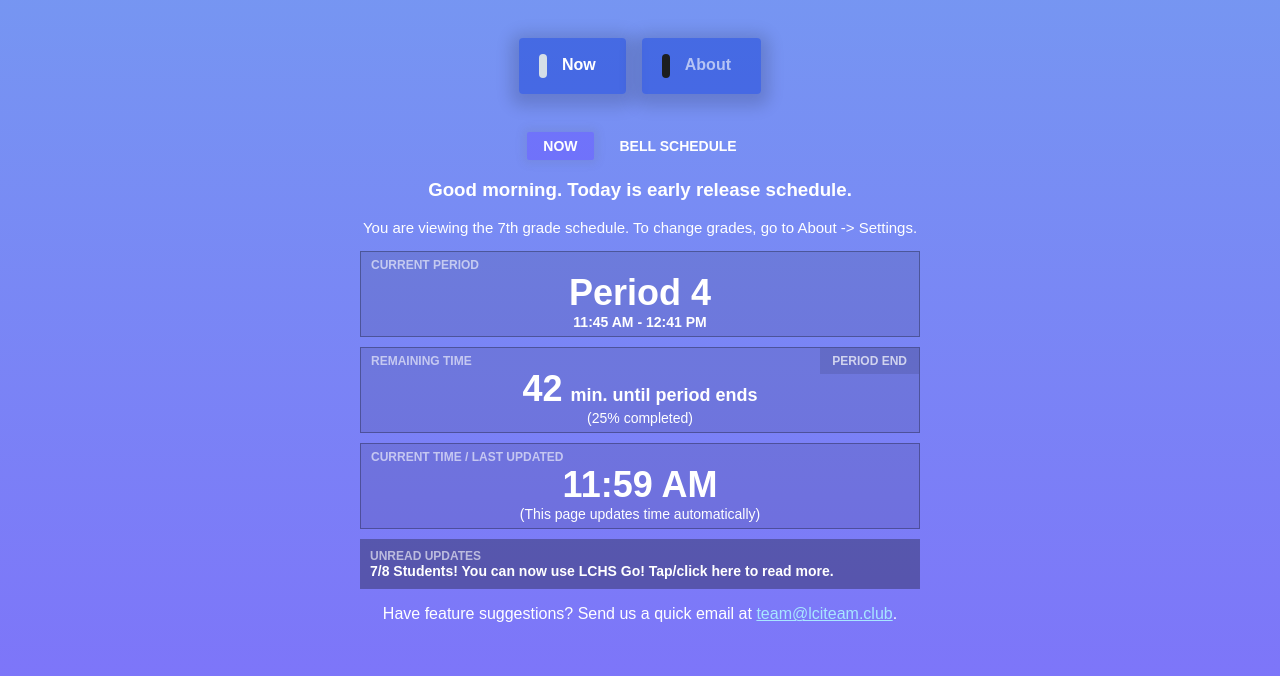
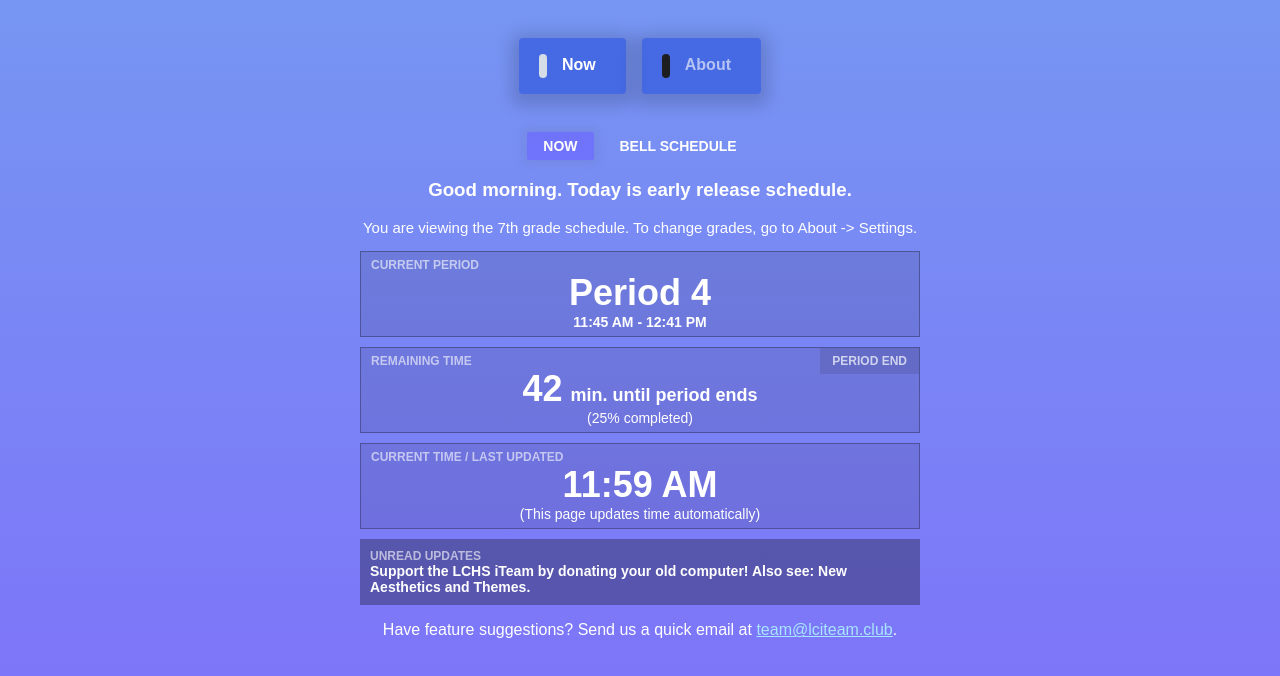
Before and after one commit to lchsiteam/lchs-go-pwa, a Vue app: page /home in a window 1280 px wide. Shown: the top 676 px of the page. Built offline with nearby package versions, Linux system fonts and the light colour scheme; a web font is replaced by a local one.

Commit message:
Update Now.vue

```diff
--- a/src/views/Now.vue
+++ b/src/views/Now.vue
@@ -34,7 +34,7 @@
     </div>
     <div class="grid-fmr grid-fmr-mini-click" @click="goToChangelog()" v-if="shouldShowUpdateLog()">
       <div class="grid-fmr-helper">UNREAD UPDATES</div>
-      <div class="grid-fmr-value">7/8 Students! You can now use LCHS Go! Tap/click here to read more.</div>
+      <div class="grid-fmr-value">Support the LCHS iTeam by donating your old computer! Also see: New Aesthetics and Themes.</div>
     </div>
   </div>
 </template>
```
